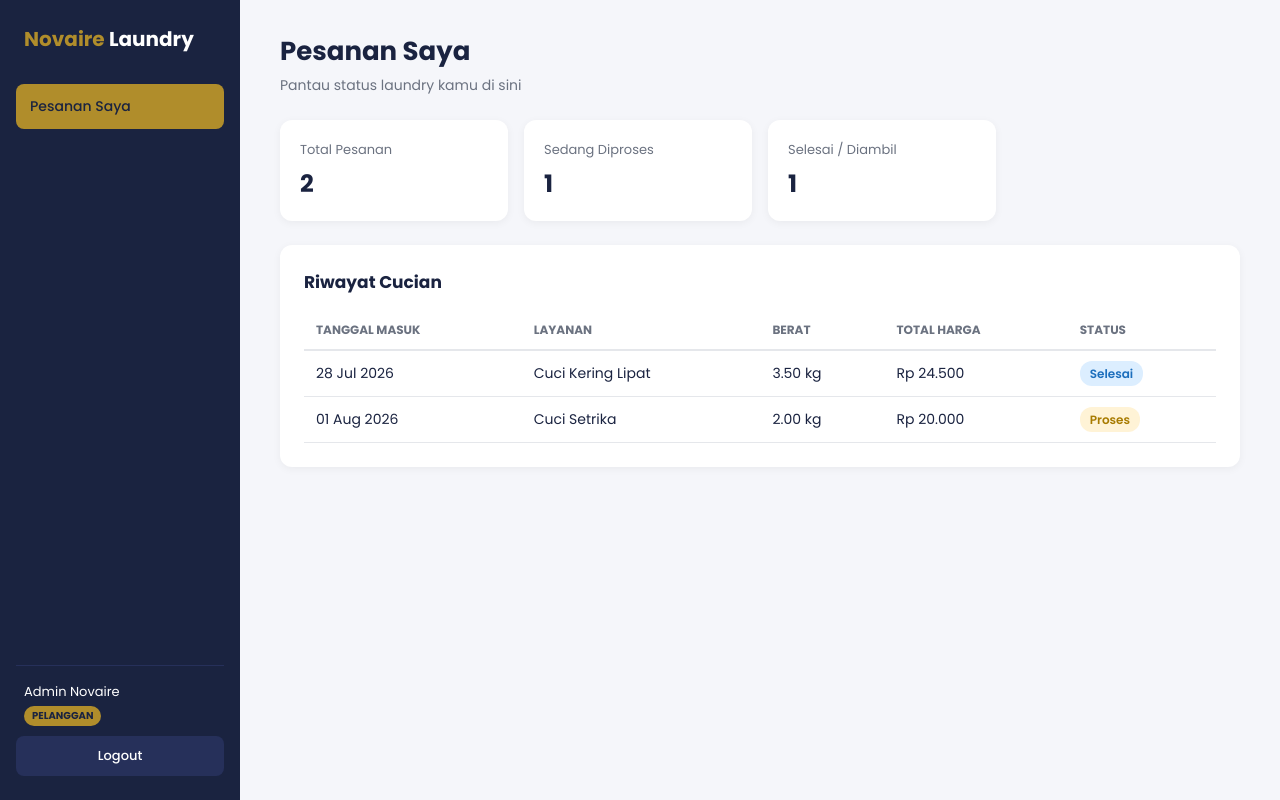
After one commit to TakatouValencia/Laundry-Novaire, a PHP site: page /client_dashboard.php in a window 1280 px wide. The commit adds this page. Run offline with PHP 8.4, Linux system fonts and the light colour scheme; a user stored in the database is signed in; data comes from the database, SQL or seed files in the repository.

Commit message:
Add files via upload

```diff
--- /dev/null
+++ b/novaire_laundry/client_dashboard.php
@@ -0,0 +1,84 @@
+<?php
+require 'includes/db.php';
+require 'includes/header.php';
+
+// Pastikan yang akses adalah pelanggan
+if (!isset($_SESSION['user_role']) || $_SESSION['user_role'] !== 'pelanggan') {
+    header('Location: dashboard.php');
+    exit;
+}
+
+$user_id = $_SESSION['user_id'];
+
+// Ambil riwayat pesanan milik pelanggan ini
+$stmt = $pdo->prepare("SELECT * FROM pesanan WHERE id_user = ? ORDER BY created_at DESC");
+$stmt->execute([$user_id]);
+$pesanan = $stmt->fetchAll();
+
+// Hitung ringkasan khusus untuk pelanggan ini
+$totalPesanan = count($pesanan);
+$totalProses = 0;
+$totalSelesai = 0;
+foreach ($pesanan as $p) {
+    if ($p['status'] === 'proses') {
+        $totalProses++;
+    } else {
+        $totalSelesai++;
+    }
+}
+?>
+
+<div class="page-header">
+    <h1>Pesanan Saya</h1>
+    <p>Pantau status laundry kamu di sini</p>
+</div>
+
+<div class="stat-grid">
+    <div class="stat-card">
+        <span class="stat-label">Total Pesanan</span>
+        <span class="stat-value"><?= $totalPesanan ?></span>
+    </div>
+    <div class="stat-card">
+        <span class="stat-label">Sedang Diproses</span>
+        <span class="stat-value"><?= $totalProses ?></span>
+    </div>
+    <div class="stat-card">
+        <span class="stat-label">Selesai / Diambil</span>
+        <span class="stat-value"><?= $totalSelesai ?></span>
+    </div>
+</div>
+
+<div class="card">
+    <h2>Riwayat Cucian</h2>
+    <table class="table">
+        <thead>
+            <tr>
+                <th>Tanggal Masuk</th>
+                <th>Layanan</th>
+                <th>Berat</th>
+                <th>Total Harga</th>
+                <th>Status</th>
+            </tr>
+        </thead>
+        <tbody>
+            <?php if (count($pesanan) === 0): ?>
+                <tr><td colspan="5" class="empty-state">Kamu belum punya riwayat pesanan.</td></tr>
+            <?php endif; ?>
+            <?php foreach ($pesanan as $r): ?>
+            <tr>
+                <td><?= date('d M Y', strtotime($r['tanggal_masuk'])) ?></td>
+                <td><?= htmlspecialchars($r['jenis_layanan']) ?></td>
+                <td><?= $r['berat_kg'] ?> kg</td>
+                <td>Rp <?= number_format($r['total_harga'], 0, ',', '.') ?></td>
+                <td>
+                    <span class="badge badge-<?= $r['status'] ?>">
+                        <?= ucfirst($r['status']) ?>
+                    </span>
+                </td>
+            </tr>
+            <?php endforeach; ?>
+        </tbody>
+    </table>
+</div>
+
+<?php require 'includes/footer.php'; ?>
--- a/novaire_laundry/dashboard.php
+++ b/novaire_laundry/dashboard.php
@@ -1,6 +1,12 @@
 <?php
 require 'includes/db.php';
 require 'includes/header.php';
+
+// Proteksi: Pelanggan tidak boleh akses halaman admin
+if (isset($_SESSION['user_role']) && $_SESSION['user_role'] === 'pelanggan') {
+    header('Location: client_dashboard.php');
+    exit;
+}
 
 // Statistik ringkas
 $totalPesanan = $pdo->query("SELECT COUNT(*) FROM pesanan")->fetchColumn();
--- a/novaire_laundry/data_laundry.php
+++ b/novaire_laundry/data_laundry.php
@@ -1,6 +1,12 @@
 <?php
 require 'includes/db.php';
 require 'includes/header.php';
+
+// Proteksi: Pelanggan tidak boleh akses halaman admin
+if (isset($_SESSION['user_role']) && $_SESSION['user_role'] === 'pelanggan') {
+    header('Location: client_dashboard.php');
+    exit;
+}
 
 // Update status
 if ($_SERVER['REQUEST_METHOD'] === 'POST' && isset($_POST['update_status'])) {
--- a/novaire_laundry/includes/db.php
+++ b/novaire_laundry/includes/db.php
@@ -1,16 +1,35 @@
 <?php
+// =========================================================
+// Koneksi Database - Novaire Laundry
+// =========================================================
+
+// Cek apakah web sedang berjalan di Railway (Railway selalu memberikan variabel PORT otomatis)
+if (getenv('PORT') !== false) {
+    // Mode Railway (Otomatis tanpa perlu setting variabel lagi)
     $db_host = 'mysql.railway.internal';
     $db_user = 'root';
     $db_pass = 'VXAitkYFRCDBwbwSbYXLhnpOVhAuyhrG';
+    $db_name = 'railway';
+    $db_port = '3306';
+} else {
+    // Mode Laptop / XAMPP
+    $db_host = 'localhost';
+    $db_user = 'root';
+    $db_pass = '';
     $db_name = 'novaire_laundry';
     $db_port = '3306';
+}
 
 try {
-    $pdo = new PDO("mysql:host=$db_host;port=$db_port;dbname=$db_name;charset=utf8mb4", $db_user, $db_pass, [
+    $pdo = new PDO(
+        "mysql:host=$db_host;port=$db_port;dbname=$db_name;charset=utf8mb4",
+        $db_user,
+        $db_pass,
+        [
             PDO::ATTR_ERRMODE => PDO::ERRMODE_EXCEPTION,
             PDO::ATTR_DEFAULT_FETCH_MODE => PDO::FETCH_ASSOC,
-    ]);
+        ]
+    );
 } catch (PDOException $e) {
     die("Koneksi database gagal: " . $e->getMessage());
 }
-?>
--- a/novaire_laundry/includes/header.php
+++ b/novaire_laundry/includes/header.php
@@ -25,10 +25,14 @@ if (!isset($_SESSION['user_id']) && basename($_SERVER['PHP_SELF']) !== 'index.ph
             <span class="brand-gold">Novaire</span> Laundry
         </div>
         <nav class="sidebar-nav">
-            <a href="dashboard.php" class="<?= basename($_SERVER['PHP_SELF']) == 'dashboard.php' ? 'active' : '' ?>">Dashboard</a>
-            <a href="pesan_laundry.php" class="<?= basename($_SERVER['PHP_SELF']) == 'pesan_laundry.php' ? 'active' : '' ?>">Pesan Laundry</a>
-            <a href="data_laundry.php" class="<?= basename($_SERVER['PHP_SELF']) == 'data_laundry.php' ? 'active' : '' ?>">Data Laundry</a>
-            <a href="laporan.php" class="<?= basename($_SERVER['PHP_SELF']) == 'laporan.php' ? 'active' : '' ?>">Laporan</a>
+            <?php if (isset($_SESSION['user_role']) && $_SESSION['user_role'] === 'pelanggan'): ?>
+                <a href="client_dashboard.php" class="<?= basename($_SERVER['PHP_SELF']) == 'client_dashboard.php' ? 'active' : '' ?>">Pesanan Saya</a>
+            <?php else: ?>
+                <a href="dashboard.php" class="<?= basename($_SERVER['PHP_SELF']) == 'dashboard.php' ? 'active' : '' ?>">Dashboard</a>
+                <a href="pesan_laundry.php" class="<?= basename($_SERVER['PHP_SELF']) == 'pesan_laundry.php' ? 'active' : '' ?>">Pesan Laundry</a>
+                <a href="data_laundry.php" class="<?= basename($_SERVER['PHP_SELF']) == 'data_laundry.php' ? 'active' : '' ?>">Data Laundry</a>
+                <a href="laporan.php" class="<?= basename($_SERVER['PHP_SELF']) == 'laporan.php' ? 'active' : '' ?>">Laporan</a>
+            <?php endif; ?>
         </nav>
         <div class="sidebar-footer">
             <div class="user-info">
--- a/novaire_laundry/laporan.php
+++ b/novaire_laundry/laporan.php
@@ -1,6 +1,12 @@
 <?php
 require 'includes/db.php';
 require 'includes/header.php';
+
+// Proteksi: Pelanggan tidak boleh akses halaman admin
+if (isset($_SESSION['user_role']) && $_SESSION['user_role'] === 'pelanggan') {
+    header('Location: client_dashboard.php');
+    exit;
+}
 
 $dari = $_GET['dari'] ?? date('Y-m-01');
 $sampai = $_GET['sampai'] ?? date('Y-m-d');
--- a/novaire_laundry/pesan_laundry.php
+++ b/novaire_laundry/pesan_laundry.php
@@ -1,6 +1,12 @@
 <?php
 require 'includes/db.php';
 require 'includes/header.php';
+
+// Proteksi: Pelanggan tidak boleh akses halaman admin
+if (isset($_SESSION['user_role']) && $_SESSION['user_role'] === 'pelanggan') {
+    header('Location: client_dashboard.php');
+    exit;
+}
 
 $error = '';
 $success = '';
--- a/novaire_laundry/register.php
+++ b/novaire_laundry/register.php
@@ -31,7 +31,7 @@ if ($_SERVER['REQUEST_METHOD'] === 'POST') {
             $error = 'Email sudah terdaftar. Gunakan email lain.';
         } else {
             $hashed = password_hash($password, PASSWORD_BCRYPT);
-            $stmt = $pdo->prepare("INSERT INTO users (nama, email, password, role) VALUES (?, ?, ?, 'kasir')");
+            $stmt = $pdo->prepare("INSERT INTO users (nama, email, password, role) VALUES (?, ?, ?, 'pelanggan')");
             $stmt->execute([$nama, $email, $hashed]);
             $success = 'Registrasi berhasil! Silakan login.';
         }
--- /dev/null
+++ b/novaire_laundry/test_hash.php
@@ -0,0 +1,3 @@
+<?php
+var_dump(password_verify("password", '$2y$10$92g2p7O1vXexrCEXBqjkxOZzVwGZmA1KcFXqjOw2QIhqUYVePzJ2C'));
+var_dump(password_verify("admin123", '$2y$10$92g2p7O1vXexrCEXBqjkxOZzVwGZmA1KcFXqjOw2QIhqUYVePzJ2C'));
```
Also changed, not shown: novaire_laundry/create_admin.php (added, +40 -0 lines), novaire_laundry/index.php (+12 -3 lines), novaire_laundry/migrate_v2.php (added, +16 -0 lines). Lines whose indentation alone changed are shown as unchanged.
